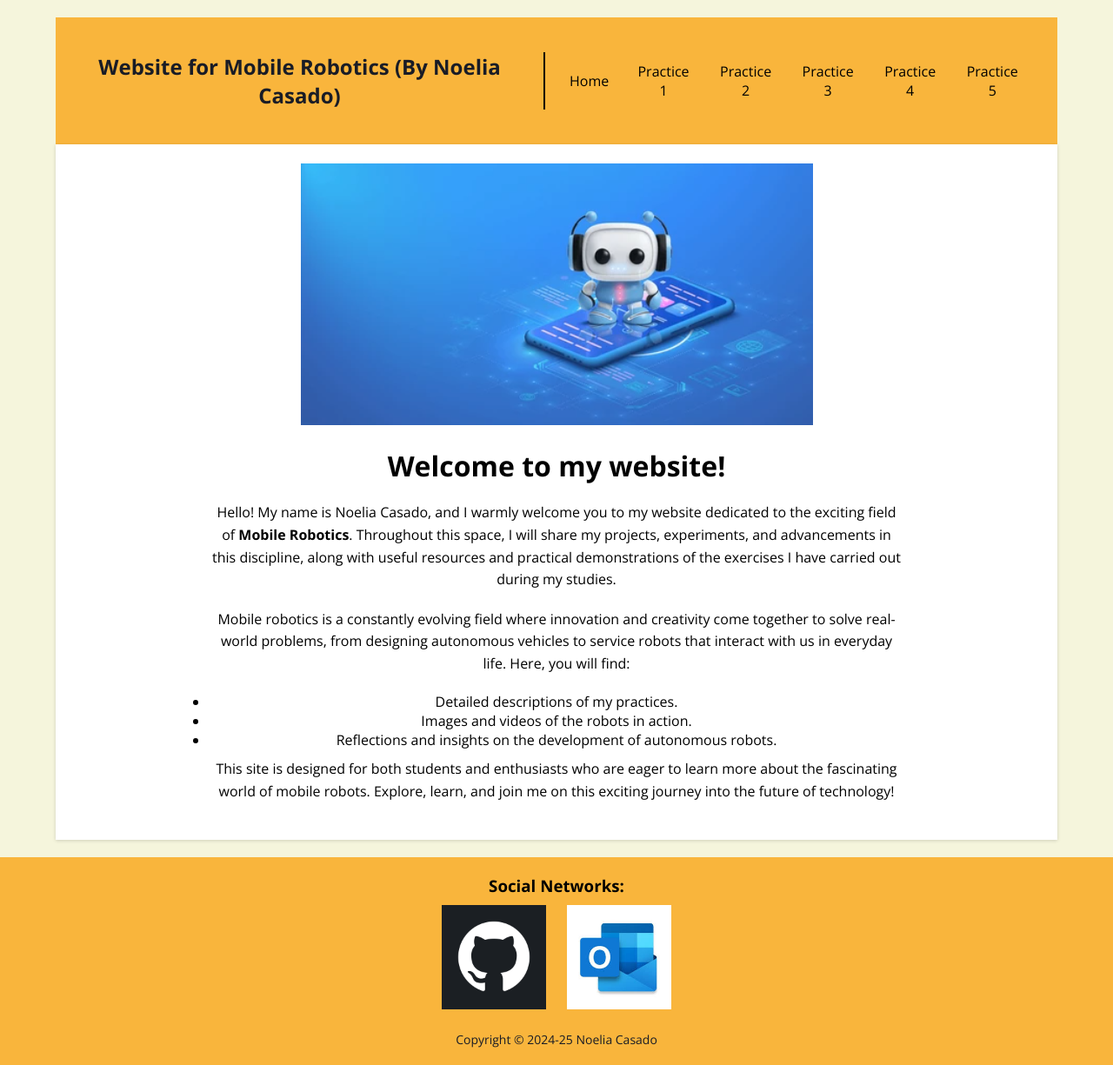
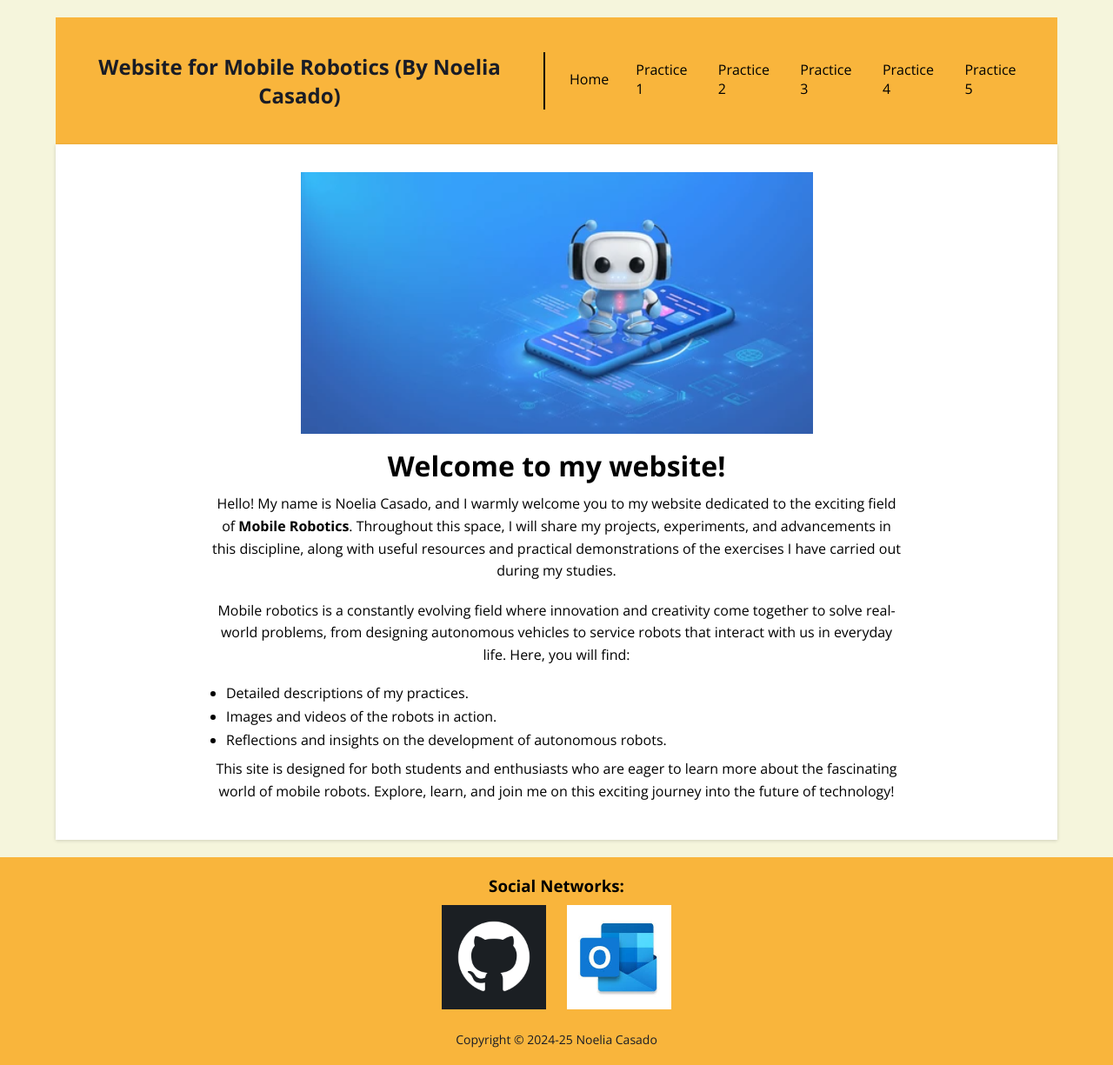
Before and after one commit to Noeliacj/Noeliacj.github.io, a PHP site: page /index.html in a window 1280 px wide. Shown: the whole page at 87% size. Run offline with PHP 8.4, Linux system fonts and the light colour scheme.

Commit message:
coming soon

```diff
--- a/css/estilos.css
+++ b/css/estilos.css
@@ -41,6 +41,16 @@ header {
     font-size: 24px;
     font-weight: bold;
     color: #191C26;
+}
+
+ul {
+    list-style-type: disc;
+    padding-left: 20px;
+    text-align: left;
+}
+
+ul li {
+    margin-bottom: 5px;
 }
 
 .menu ul {
@@ -90,7 +100,7 @@ header {
 .content img {
     max-width: 100%;
     height: auto;
-    margin-bottom: 20px;
+    margin: 10px 0;
 }
 
 .content p {
@@ -99,7 +109,7 @@ header {
 }
 
 .content h1 {
-    margin-bottom: 20px;
+    margin-bottom: 10px;
 }
 
 main img {
```
